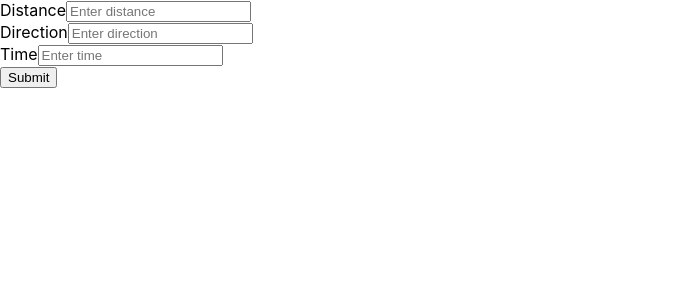
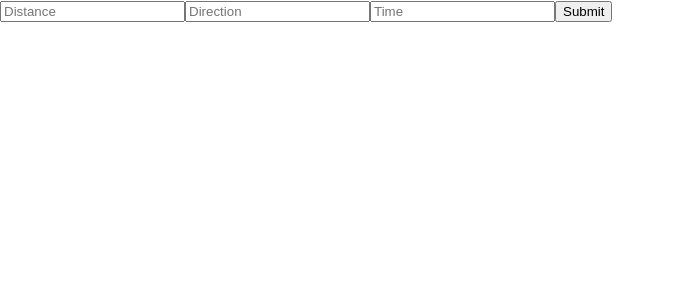
Before and after one commit to alycehong/capstone-app, a React (Create React App) app: page / in a window 1280 px wide. Shown: the top 300 px of the page, without its empty margins (0-675 px from the left). Built offline with nearby package versions, Linux system fonts and the light colour scheme.

Commit message:
form finished with hooks

```diff
--- a/package.json
+++ b/package.json
@@ -6,6 +6,7 @@
     "@testing-library/jest-dom": "^5.14.1",
     "@testing-library/react": "^11.2.7",
     "@testing-library/user-event": "^12.8.3",
+    "axios": "^0.24.0",
     "react": "^17.0.2",
     "react-bootstrap": "^1.6.4",
     "react-dom": "^17.0.2",
--- a/src/App.js
+++ b/src/App.js
@@ -1,15 +1,92 @@
-// import logo from './logo.svg';
 import React from "react";
-// import './App.css';
-import AppForm from './components/AppForm';
-// import 'bootstrap/dist/css/bootstrap.min.css';
+import { useState } from "react";
+// import AppForm from './components/AppForm';
 
 function App() {
+  const [values, setValues] = useState({
+    distance: '',
+    direction: '',
+    time: '',
+  });
+
+  const handleDistanceInputChange = (event) => {
+    event.persist();
+    setValues((values) => ({
+      ...values,
+      distance: event.target.value,
+    }));
+  };
+
+  const handleDirectionInputChange = (event) => {
+    event.persist();
+    setValues((values) => ({
+      ...values,
+      direction: event.target.value,
+    }));
+  };
+
+  const handleTimeInputChange = (event) => {
+    event.persist();
+    setValues((values) => ({
+      ...values,
+      time: event.target.value,
+    }));
+  };
+
+  const [submitted, setSubmitted] = useState(false);
+
+  const [valid, setValid] = useState(false);
+
+  const handleSubmit = (event) => {
+    event.preventDefault();
+    if(values.direction && values.distance && values.time) {
+        setValid(true);
+    }
+    setSubmitted(true);
+    };
   return (
-
     <div className="App">
       <header className="App-header">
-        <AppForm></AppForm>
+        {/* <AppForm></AppForm> */}
+        <div class="form-container">
+      <form class="register-form" onSubmit={handleSubmit}>
+        {submitted && <div class="success-message">The information has been sent!</div>}
+        <input
+          id="distance"
+          class="form-field"
+          disabled={submitted}
+          type="text"
+          placeholder="Distance"
+          name="distance"
+          value={values.distance}
+          onChange={handleDistanceInputChange}
+        />
+        {submitted && !values.distance && <span id='distance-error'>Please enter a distance</span>}
+        <input
+          id="direction"
+          class="form-field"
+          type="text"
+          placeholder="Direction"
+          name="direction"
+          value={values.direction}
+          onChange={handleDirectionInputChange}
+        />
+        {submitted && !values.direction && <span id='last-name-error'>Please enter a last name</span>}
+        <input
+          id="time"
+          class="form-field"
+          type="text"
+          placeholder="Time"
+          name="time"
+          value={values.time}
+          onChange={handleTimeInputChange}
+        />
+        {submitted && !values.time && <span id='email-error'>Please enter a Time</span>}
+        <button class="form-field" type="submit">
+          Submit
+        </button>
+      </form>
+    </div>
       </header>
     </div>
   );
--- a/src/components/AppForm.js
+++ b/src/components/AppForm.js
@@ -22,6 +22,7 @@ function AppForm(props) {
             Submit
           </Button>
         </Form>
+
     )
 }
 
```
Also changed, not shown: 1 other file (tests, documents, lock files or other folders).
